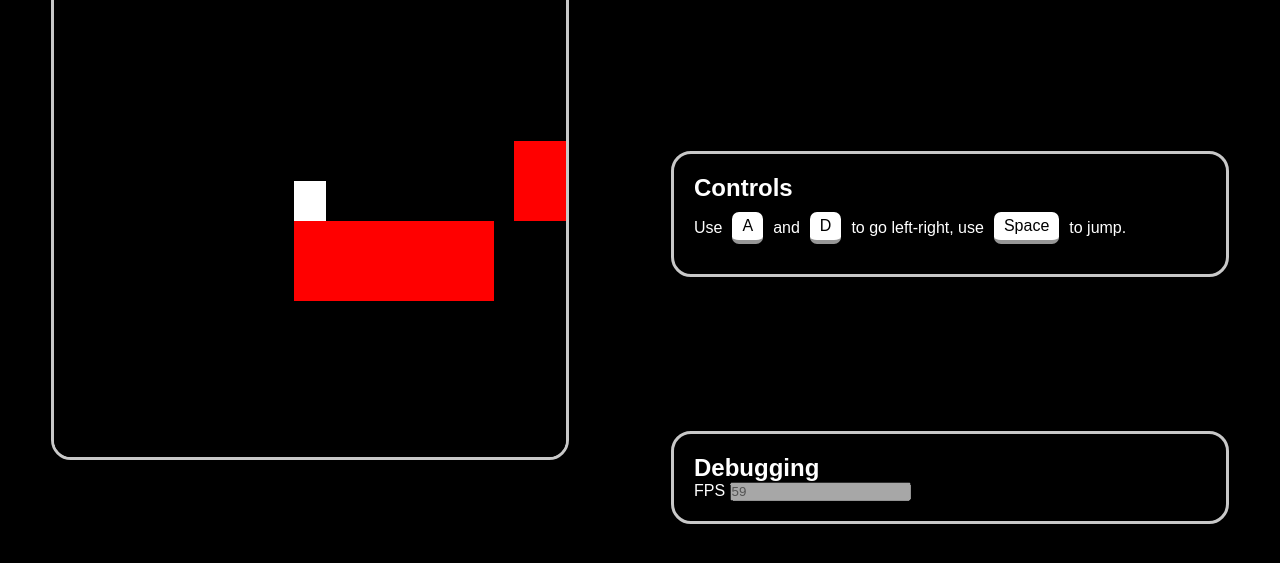
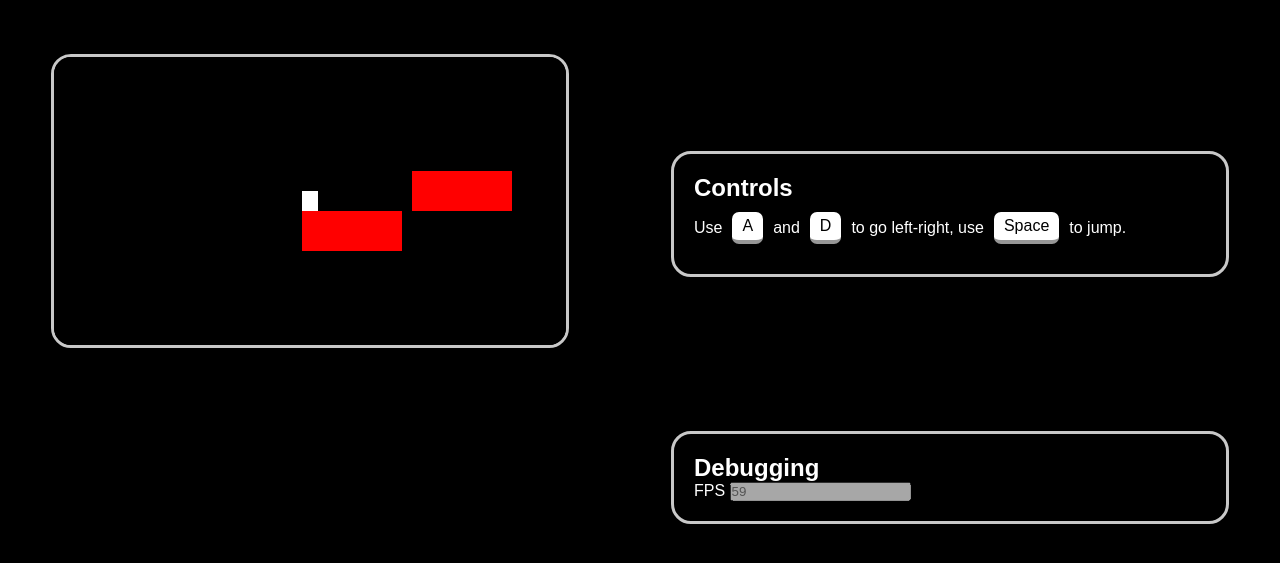
Before and after one commit to yaripey/js-adventure, a plain HTML site: page index.html in a window 1280 px wide. Shown: the part 199-762 px from the top of the page. Drawn offline with Linux system fonts and the light colour scheme.

Commit message:
Bigger screen, better file structure

```diff
--- a/index.html
+++ b/index.html
@@ -2,7 +2,7 @@
 <html lang="en">
 <head>
     <title>JS Game</title>
-    <link rel="stylesheet" href="main.css">
+    <link rel="stylesheet" href="src/css/main.css">
 </head>
 <body>
     <div class="container">
@@ -29,6 +29,6 @@
             </div>
         </div>
     </div>
-    <script type="module" src="./index.js"></script>
+    <script type="module" src="src/index.js"></script>
 </body>
 </html>
--- a/src/common/globals.js
+++ b/src/common/globals.js
@@ -4,5 +4,5 @@ export const keys = {
     d: { pressed: false },
 }
 
-export const SCREEN_WIDTH = 128
-export const SCREEN_HEIGHT = 128
+export const SCREEN_WIDTH = 256
+export const SCREEN_HEIGHT = 144
--- a/main.css
+++ b/src/css/main.css
@@ -7,7 +7,7 @@
 
 canvas {
   width: 512px;
-  height: 512px;
+  height: 288px;
 
   image-rendering: -moz-crisp-edges;
   image-rendering: -webkit-crisp-edges;
--- a/src/gameObjects/Player.js
+++ b/src/gameObjects/Player.js
@@ -151,7 +151,7 @@ export class Player {
         })
 
         // Move the camera
-        camera.x = this.x - SCREEN_HEIGHT / 2 + this.w / 2
-        camera.y = this.y - SCREEN_WIDTH / 2 + this.h / 2
+        camera.x = this.x - SCREEN_WIDTH / 2 + this.w / 2
+        camera.y = this.y - SCREEN_HEIGHT / 2 + this.h / 2
     }
 }
--- a/index.js
+++ b/src/index.js
@@ -1,6 +1,6 @@
-import { Player } from './src/gameObjects/Player.js'
-import { keys, SCREEN_HEIGHT, SCREEN_WIDTH } from './src/common/globals.js'
-import { TestPlatform } from './src/gameObjects/testObjects.js'
+import { Player } from './gameObjects/Player.js'
+import { keys, SCREEN_HEIGHT, SCREEN_WIDTH } from './common/globals.js'
+import { TestPlatform } from './gameObjects/testObjects.js'
 
 const canvas = document.querySelector('canvas')
 const c = canvas.getContext('2d')
@@ -39,8 +39,8 @@ const solidObjects = [bottomPlatform, bottomPlatform2]
 let be = Date.now()
 
 const camera = {
-    x: 0,
-    y: 0,
+    x: SCREEN_WIDTH / 2,
+    y: SCREEN_HEIGHT / 2,
 }
 
 const fpsmeter = document.querySelector("#fps")
```
